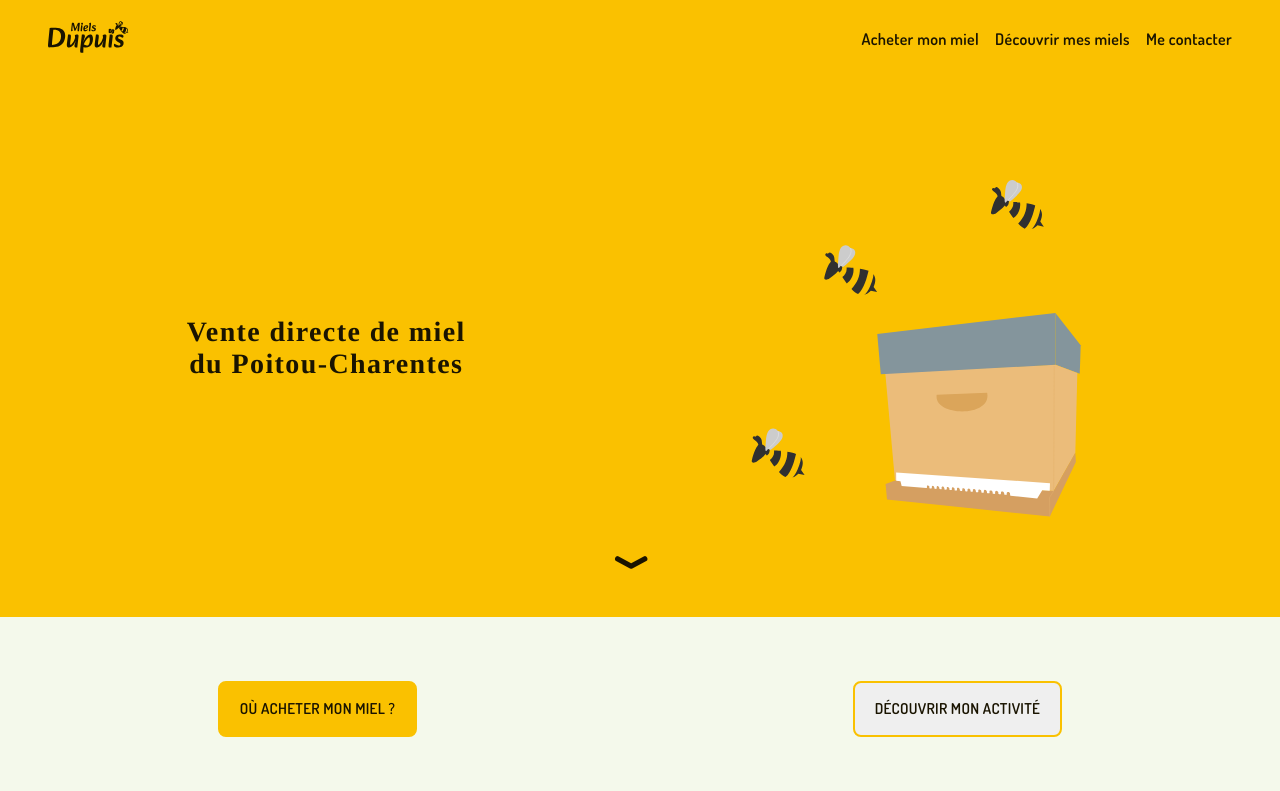
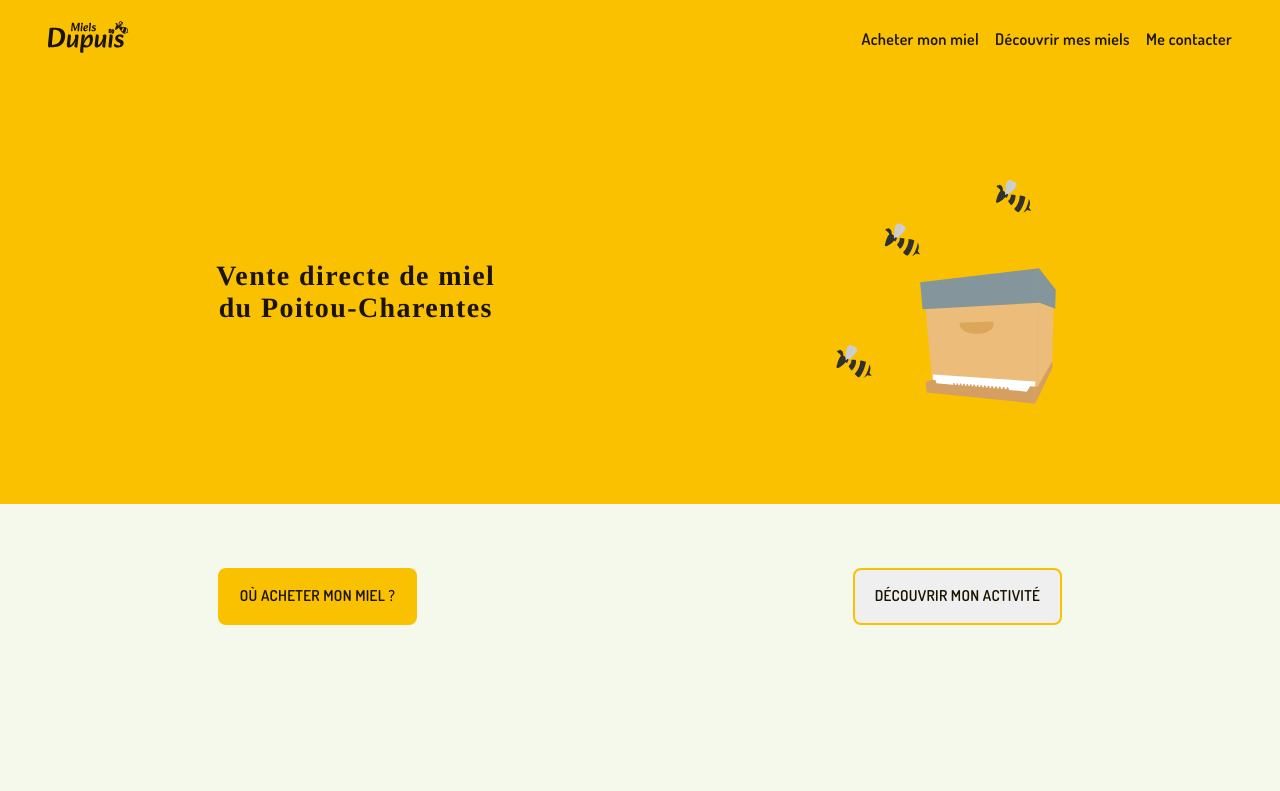
Before and after one commit to RudyDupuis/mielsdupuis_code, a Next.js app: page / in a window 1280 px wide. Shown: the top 791 px of the page. Built offline with nearby package versions, Linux system fonts and the light colour scheme; a web font is replaced by a local one.

Commit message:
modif header

```diff
--- a/src/assets/styles/components/Header.scss
+++ b/src/assets/styles/components/Header.scss
@@ -9,7 +9,7 @@ header {
     padding: 100px 50px;
 
     img {
-      width: 30%;
+      width: 20%;
       height: auto;
     }
 
@@ -19,7 +19,7 @@ header {
 
       img {
         margin-top: 40px;
-        width: 50%;
+        width: 30%;
       }
     }
 
@@ -28,28 +28,29 @@ header {
 
       img {
         margin-top: 60px;
-        width: 80%;
+        width: 50%;
       }
     }
   }
 
-  figure {
-    position: absolute;
-    bottom: 0;
-    left: 50%;
-    transform: translateX(-50%);
-    animation: headerButton 5s ease-in infinite;
-  }
+  // figure {
+  //   position: absolute;
+  //   bottom: 0;
+  //   left: 50%;
+  //   transform: translateX(-50%);
+  //   animation: headerButton 5s ease-in infinite;
+  // }
 
-  p {
-    transform: rotate(90deg);
-    font-size: 5rem;
-    cursor: pointer;
+  // p {
+  //   transform: rotate(90deg);
+  //   font-size: 5rem;
+  //   line-height: 3rem;
+  //   cursor: pointer;
 
-    &:hover {
-      color: $light;
-    }
-  }
+  //   &:hover {
+  //     color: $light;
+  //   }
+  // }
 
   @keyframes headerButton {
     0% {
--- a/src/components/Header.tsx
+++ b/src/components/Header.tsx
@@ -54,11 +54,11 @@ const Header = ({ page }: Props) => {
           <Image src={imageSrc} alt={imageAlt} width={487} height={463} />
         )}
       </div>
-      {(page === "accueil" || page === "miels" || page === "acheter") && (
+      {/* {(page === "accueil" || page === "miels" || page === "acheter") && (
         <figure>
           <p onClick={handleClick}>{"›"}</p>
         </figure>
-      )}
+      )} */}
     </header>
   );
 };
```
